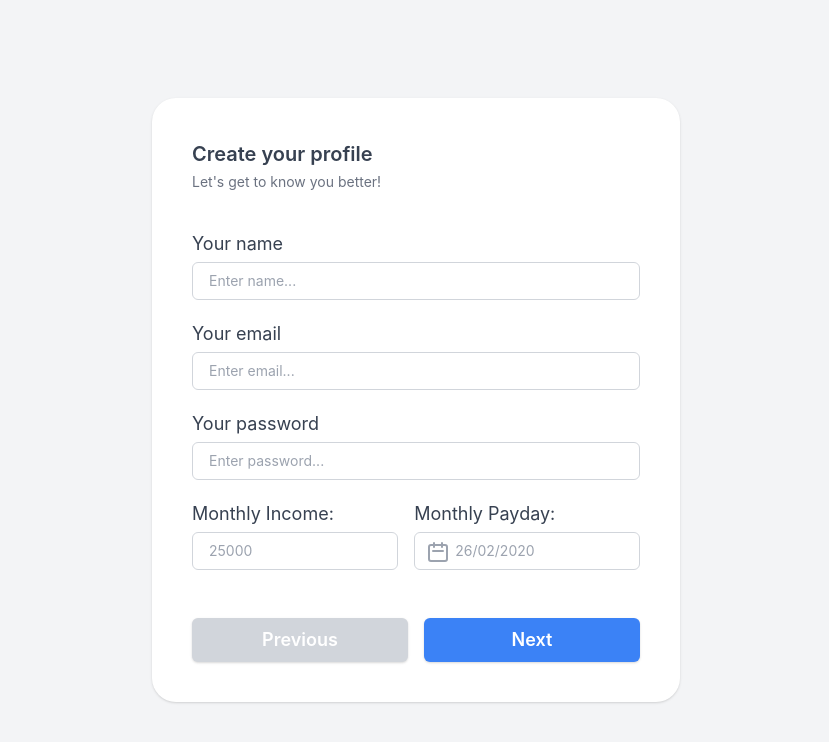
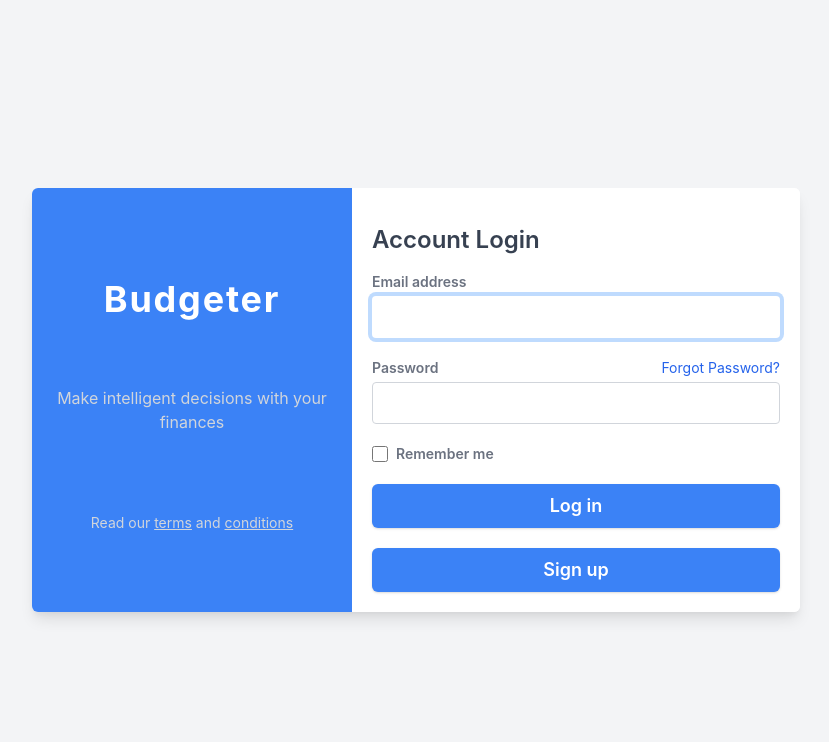
Before and after one commit to willholmeswastaken/budgeter-frontend, a React (Create React App) app: page / in a window 1280 px wide. Shown: the top 742 px of the page, without its empty margins (224-1053 px from the left). Built offline with nearby package versions, Linux system fonts and the light colour scheme; the HTML template or start-up script is replaced by a standard one.

Commit message:
Added routing

```diff
--- a/package.json
+++ b/package.json
@@ -13,12 +13,14 @@
   "dependencies": {
     "@craco/craco": "^6.1.1",
     "@tailwindcss/postcss7-compat": "^2.0.3",
+    "@types/react-router-dom": "^5.1.7",
     "animate.css": "^4.1.1",
     "autoprefixer": "9",
     "mobx-react": "^7.1.0",
     "postcss": "7",
     "react": "^17.0.1",
     "react-dom": "^17.0.1",
+    "react-router-dom": "^5.2.0",
     "tailwindcss": "npm:@tailwindcss/postcss7-compat",
     "web-vitals": "^1.1.0"
   },
--- a/src/App.tsx
+++ b/src/App.tsx
@@ -1,11 +1,17 @@
 import "animate.css";
 import "./App.scss";
-import Onboarding from "./pages/Onboarding";
+import {
+  BrowserRouter as Router,
+  Route
+} from "react-router-dom";
+import SignUp from "./pages/SignUp";
 import SignIn from "./pages/SignIn";
 
 const App: React.FC = () => (
-  // <SignIn />
-  <Onboarding />
+  <Router>
+    <Route path="/" exact component={SignIn} />
+    <Route path="/signup" component={SignUp} />
+  </Router>
 );
 
 export default App;
--- /dev/null
+++ b/src/Constants.ts
@@ -0,0 +1,3 @@
+export const Constants = {
+    SIGN_UP_URL: '/signup'
+}
--- a/src/pages/SignIn.tsx
+++ b/src/pages/SignIn.tsx
@@ -1,6 +1,8 @@
 import React from 'react';
+import { RouteComponentProps } from 'react-router';
+import { Constants } from '../Constants';
 
-const SignIn: React.FC = () => (
+const SignIn = (props: RouteComponentProps) => (
     <div className="flex items-center min-h-screen p-4 bg-gray-100 lg:justify-center animate__animated animate__fadeIn">
       <div
         className="flex flex-col overflow-hidden bg-white rounded-md shadow-lg max md:flex-row md:flex-1 lg:max-w-screen-md"
@@ -61,6 +63,7 @@ const SignIn: React.FC = () => (
               <button
                 type="submit"
                 className="w-full px-4 py-2 text-lg font-semibold text-white transition-colors duration-300 bg-blue-500 rounded-md shadow hover:bg-blue-600 focus:outline-none focus:ring-blue-200 focus:ring-4"
+                onClick={() => props.history.push(Constants.SIGN_UP_URL)}
               >
                 Sign up
               </button>
--- a/src/pages/Onboarding.tsx
+++ b/src/pages/SignUp.tsx
@@ -1,7 +1,7 @@
 import React, { useState } from "react";
 import { Allocations, Controls, Initial } from "../components/Signup";
 
-const Onboarding: React.FC = () => {
+const SignUp: React.FC = () => {
   const [activeStep, setActiveStep] = useState(0);
   const onNextStep: Function = () => {
     if (activeStep === 1) {
@@ -27,4 +27,4 @@ const Onboarding: React.FC = () => {
   );
 };
 
-export default Onboarding;
+export default SignUp;
```
Also changed, not shown: 1 other file (tests, documents, lock files or other folders).
